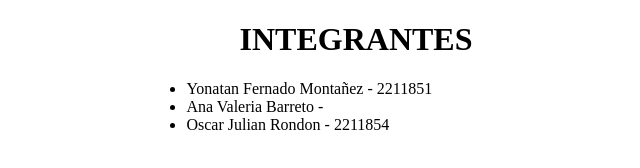
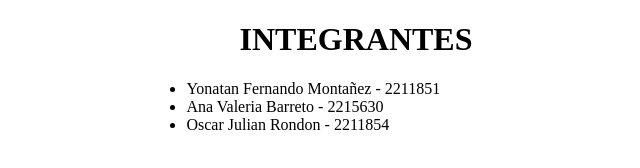
Before and after one commit to ValeriaBarreto/WebF1, a plain HTML site: page Taller2/integrantes.html in a window 1280 px wide. Shown: the full height of the page, 284-924 px from the left. Drawn offline with Linux system fonts and the light colour scheme.

Commit message:
actualizacion

```diff
--- a/Taller2/integrantes.html
+++ b/Taller2/integrantes.html
@@ -8,8 +8,8 @@
 <body>
     <h1 style="text-align: center;">INTEGRANTES</h1>
     <ul style="width: 30%; margin: 0 auto;" >
-        <li>Yonatan Fernado Montañez - 2211851</li>
-        <li>Ana Valeria Barreto - </li>
+        <li>Yonatan Fernando Montañez - 2211851</li>
+        <li>Ana Valeria Barreto - 2215630</li>
         <li>Oscar Julian Rondon - 2211854</li>
     </ul>
 </body>
```
Also changed, not shown: Taller2/lenguajes.html (+2 -0 lines), Taller2/lista.html (+1 -1 lines).
